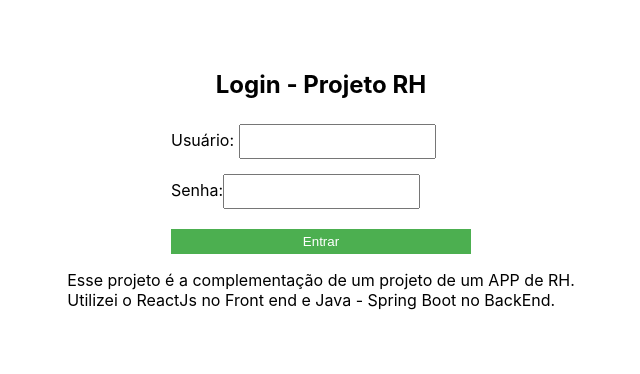
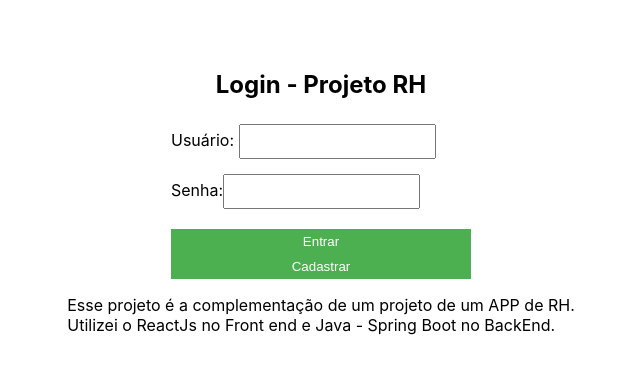
Before and after one commit to lauron15/FrontEndAppRH, a React (Create React App) app: page / in a window 1280 px wide. Shown: the top 374 px of the page, without its empty margins (319-959 px from the left). Built offline with nearby package versions, Linux system fonts and the light colour scheme.

Commit message:
Consegui resolver uma boa parte

```diff
--- a/package.json
+++ b/package.json
@@ -6,8 +6,9 @@
     "@testing-library/jest-dom": "^5.17.0",
     "@testing-library/react": "^13.4.0",
     "@testing-library/user-event": "^13.5.0",
-    "react": "^18.3.1",
-    "react-dom": "^18.3.1",
+    "react": "18.2",
+    "react-dom": "18.2",
+    "react-router-dom": "^6.28.0",
     "react-scripts": "5.0.1",
     "web-vitals": "^2.1.4"
   },
--- a/src/App.js
+++ b/src/App.js
@@ -1,9 +1,9 @@
-// src/App.js
 import React, { useState } from 'react';
 import { BrowserRouter as Router, Route, Routes, Navigate } from 'react-router-dom';
 import Login from './componentes/Login';
 import Home from './componentes/Home';
 import Navbar from './componentes/Navbar';
+import Vagas from './componentes/Vagas';
 
 function App() {
   const [isAuthenticated, setIsAuthenticated] = useState(false);
@@ -18,6 +18,7 @@
         {isAuthenticated && <Navbar />}
         <Routes>
           <Route path="/" element={<Login onLoginSuccess={handleLoginSuccess} />} />
+          <Route path="/vagas" Component={Vagas} />
           {isAuthenticated ? (
             <Route path="/home" element={<Home />} />
           ) : (
--- a/src/componentes/Login.js
+++ b/src/componentes/Login.js
@@ -4,38 +4,51 @@
 function Login() {
     const [username, setUsername] = useState('');
     const [password, setPassword] = useState('');
+    const [errorMessage, setErrorMessage] = useState('');
     const navigate = useNavigate();
 
     const handleLogin = async (e) => {
-        e.preventDefault();
+        e.preventDefault(); // Evita o comportamento padrão de recarregar a página
 
-        //Pedir uma explicação nessa parte.
+        if (!username || !password) {
+            setErrorMessage('Por favor, preencha os campos de usuário e senha.');
+            return;
+        }
 
         try {
-            // Realiza uma requisição ao backend para verificar as credenciais
-            const response = await fetch('http://localhost:8000/login', {
+            const response = await fetch('http://localhost:8080/usuario', {
                 method: 'POST',
                 headers: {
                     'Content-Type': 'application/json',
                 },
-                body: JSON.stringify({ username, password }),
+                body: JSON.stringify({ nome: username, senha: password }),
             });
 
+
             if (response.ok) {
-                navigate('/home'); // Redireciona para a página Home
+                console.log("Chegou aqui");
+                navigate('/vagas');
             } else {
-                alert('Usuário ou senha incorretos!');
+                setErrorMessage('Usuário ou senha incorretos!');
             }
         } catch (error) {
             console.error('Erro ao tentar logar:', error);
-            alert('Erro ao fazer login. Tente novamente.');
+            setErrorMessage('Erro ao fazer login. Tente novamente.');
         }
     };
+
+    const redirectCadastro = () => {
+        navigate('/vagas')
+    }
 
     return (
         <div style={{ display: 'flex', flexDirection: 'column', alignItems: 'center', marginTop: '50px' }}>
             <h2>Login - Projeto RH</h2>
-            <form onSubmit={handleLogin} style={{ display: 'flex', flexDirection: 'column', width: '300px' }}>
+            {/* Usa o onSubmit no formulário */}
+            <form
+                style={{ display: 'flex', flexDirection: 'column', width: '300px' }}
+                onSubmit={handleLogin}
+            >
                 <label>
                     Usuário: <input
                         type="text"
@@ -54,10 +67,24 @@
                         required
                     />
                 </label>
-                <button type="submit" style={{ padding: '5px', backgroundColor: '#4CAF50', color: 'white', border: 'none' }}>
+                {/* Botão sem onClick, já que o onSubmit cuida disso */}
+                <button
+                    type="submit"
+                    style={{ padding: '5px', backgroundColor: '#4CAF50', color: 'white', border: 'none' }}
+                >
                     Entrar
                 </button>
+
+                <button
+                    type="button"
+                    style={{ padding: '5px', backgroundColor: '#4CAF50', color: 'white', border: 'none' }}
+                    onClick={redirectCadastro}
+                >
+                    Cadastrar
+                </button>
             </form>
+
+            {errorMessage && <p style={{ color: 'red' }}>{errorMessage}</p>}
 
             <p>
                 Esse projeto é a complementação de um projeto de um APP de RH. <br />
--- a/src/index.js
+++ b/src/index.js
@@ -6,9 +6,7 @@
 
 const root = ReactDOM.createRoot(document.getElementById('root'));
 root.render(
-  <React.StrictMode>
-    <App />
-  </React.StrictMode>
+  <App />
 );
 
 // If you want to start measuring performance in your app, pass a function
```
Also changed, not shown: 1 other file (tests, documents, lock files or other folders).
